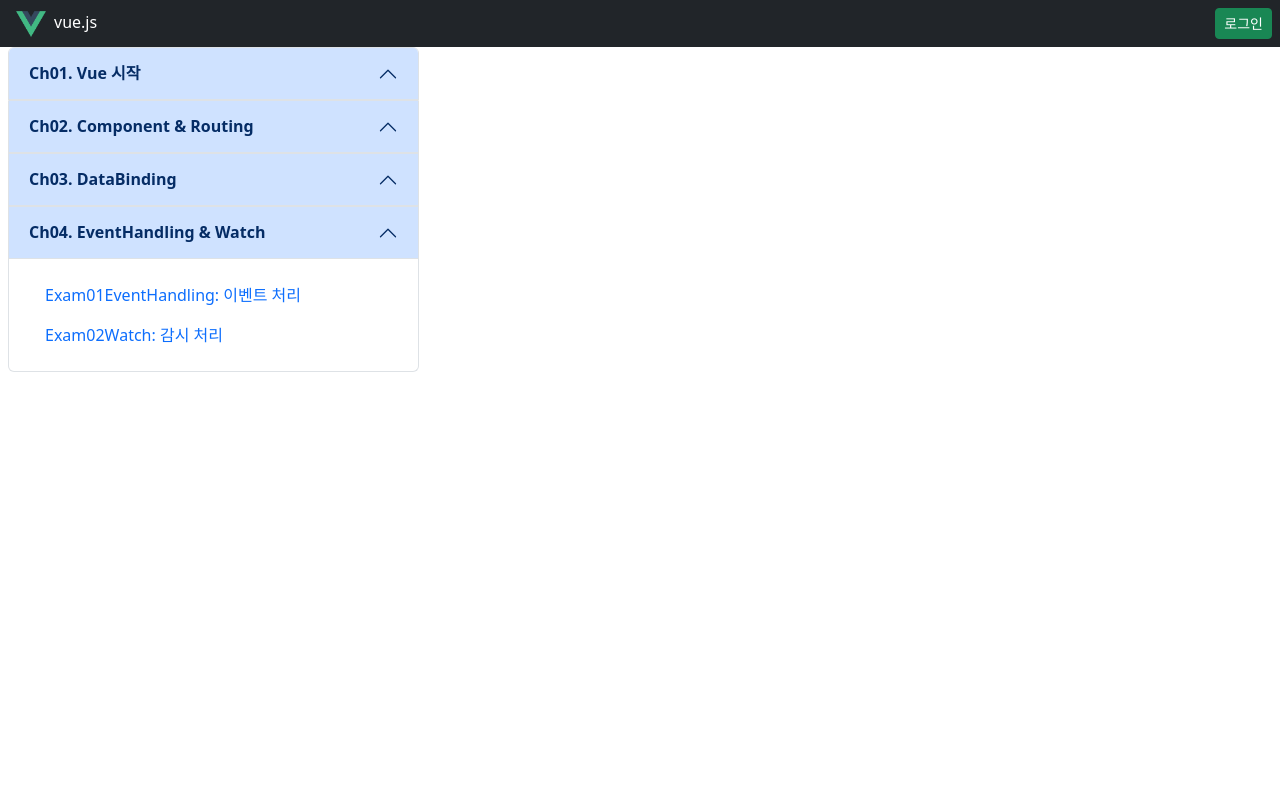
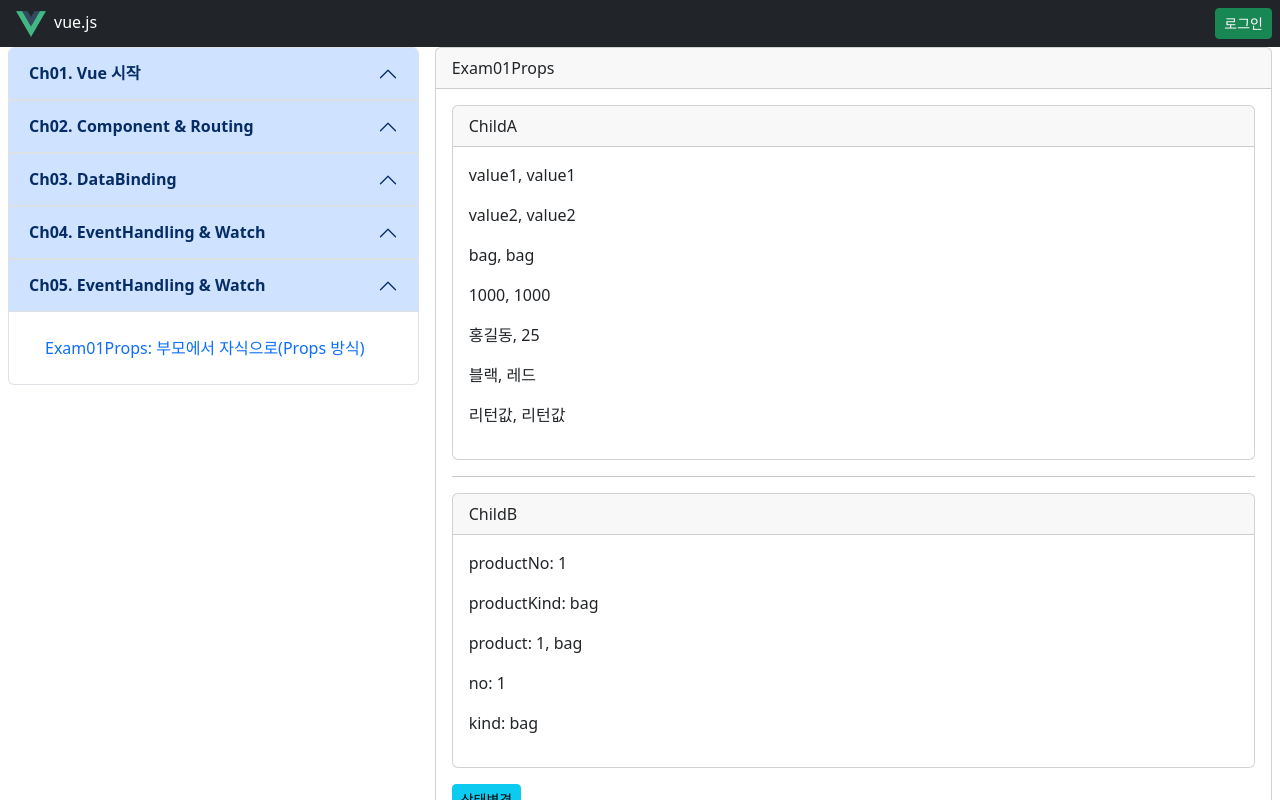
Before and after one commit to leek94/front_Vue_end, a Vue app: page /Ch05DataDelivery/Exam01Props in a window 1280 px wide. Built offline with nearby package versions, Linux system fonts and the light colour scheme.

Commit message:
feat: 부모 -> 자식 데이터 전달

```diff
--- a/src/components/AppMenu.vue
+++ b/src/components/AppMenu.vue
@@ -163,7 +163,7 @@
                 Ch04. EventHandling & Watch
                 </button>
             </h2>
-            <div id="collapse4" class="accordion-collapse collapse show" data-bs-parent="#accordionExample">
+            <div id="collapse4" class="accordion-collapse collapse" data-bs-parent="#accordionExample">
                 <div class="accordion-body">
                 <ul class="nav flex-column">
                     <li class="nav-item">
@@ -183,6 +183,29 @@
             </div>
         </div>
 
+        <div class="accordion-item">
+            <h2 class="accordion-header">
+                <button class="accordion-button fw-bold" type="button"
+                data-bs-toggle="collapse" data-bs-target="#collapse5"
+                aria-expanded="true" aria-controls="collapse5">
+                Ch05. EventHandling & Watch
+                </button>
+            </h2>
+            <div id="collapse5" class="accordion-collapse collapse show" data-bs-parent="#accordionExample">
+                <div class="accordion-body">
+                <ul class="nav flex-column">
+                    <li class="nav-item">
+                       <RouterLink to="/Ch05DataDelivery/Exam01Props"
+                                 class="nav-link">
+                            Exam01Props: 부모에서 자식으로(Props 방식)
+                        </RouterLink>
+                    </li>
+
+                </ul>
+                </div>
+            </div>
+        </div>
+
 
 
     </div>
--- /dev/null
+++ b/src/router/Ch05DataDelivery.js
@@ -0,0 +1,10 @@
+const routes =[
+    {
+            path: "/Ch05DataDelivery/Exam01Props",
+            component: () => import (/* webpackChunkName: "Ch05DataDelivery" */ '@/views/Ch05DataDelivery/Exam01Props')
+    },
+
+
+];
+
+export default routes;
--- a/src/router/index.js
+++ b/src/router/index.js
@@ -3,7 +3,7 @@ import HomeView from '../views/HomeView.vue';
 import Ch02ComponentRouting from './Ch02ComponentRouting';
 import Ch03DataBinding from './Ch03DataBinding';
 import Ch04EventHandlingWatch from './Ch04EventHandlingWatch'
-
+import Ch05DataDelivery from './Ch05DataDelivery'
 const routes = [
   {
     path: '/',
@@ -14,7 +14,8 @@ const routes = [
   // 구조 분해 - 값을 추가할 때 사용함 (배열의 항목을 넣는 것임)
   ...Ch02ComponentRouting,
   ...Ch03DataBinding,
-  ...Ch04EventHandlingWatch
+  ...Ch04EventHandlingWatch,
+  ...Ch05DataDelivery
 ]
 
 const router = createRouter({
--- a/src/views/Ch03DataBinding/Exam10FallThroughAttr/UIComponentA.vue
+++ b/src/views/Ch03DataBinding/Exam10FallThroughAttr/UIComponentA.vue
@@ -1,5 +1,5 @@
 <template>
-    <div class="card">
+    <div class="card"> <!-- 이 위치에 id가 포함됨-->
         <div class="card-header">UIComponentA</div>
         <div class="card-body">
             <div :class="prop.class" :style="prop.style" @click="emit('click')">
--- a/src/views/Ch03DataBinding/Exam11Slot/index.vue
+++ b/src/views/Ch03DataBinding/Exam11Slot/index.vue
@@ -9,7 +9,7 @@
         <!-- Dialog는 기본적으로 안보임 show 했을 때만 보임 -->
         <!-- 기본적으로 dialog나 -->
         <DialogA id="dialogA"/>
-        <DialogB id="dialogB" @close="hideDialogB"/>
+        <DialogB id="dialogB" @close="hideDialogB"/> <!--모달 닫는 자바스크립트를 FallThrough 속성으로 넘김 -->
         <DialogC id="dialogC" @close="hideDialogC"/>
 
     </div>
--- a/src/views/Ch04EventHandlingWatch/Exam01EventHandling.vue
+++ b/src/views/Ch04EventHandlingWatch/Exam01EventHandling.vue
@@ -4,20 +4,20 @@
         <div class="card-body">
             <div class="mb-3">
                 <h6 class="mb-3">[이벤트 처리]</h6>
-                <!-- 함수 참조 -->
+                                                                <!-- 함수 참조 -->
                 <button class="btn btn-danger btn-sm me-2" @click="handleBtn1">버튼1</button>
-                <!-- 함수 호출 매개값 있음 / 내장 이벤트 객체 전달 -->
+                                                         <!-- 함수 호출 매개값 있음 / 내장 이벤트 객체 전달 -->
                 <button class="btn btn-info btn-sm me-2" @click="handleBtn2('vue is good', $event)" >버튼1</button>
             </div>
 
             <div class="input-group mb-3">
-                <span class="input-group-text">아이디</span>
+                <span class="input-group-text">아이디1</span>
                 <input class="form-control" type="text" name="userID" :value="userID" @keyup="handleInput($event)"/>
-                <!-- v-model을 사용하지 않았기 때문에 단방향  -->
+                <!-- v-model을 사용하지 않았기 때문에 단방향 바인딩 -->
             </div>
 
             <div class="input-group mb-3">
-                <span class="input-group-text">아이디</span>
+                <span class="input-group-text">아이디2</span>
                 <input class="form-control" type="text" name="userID" v-model="userID"/>
                 <!-- 양방향 바인딩  -->
             </div>
@@ -66,7 +66,7 @@ let userID = ref("");
 function handleInput(event){
     console.log("event.target.name" + event.target.name); // 발생한 태그의 이름을 확인
     console.log("event.target.value" + event.target.value);
-    // 양방향을 사용하지 않아서 필요함
+    // 양방향을 사용하지 않아서 필요함 -> 단방향 매핑이라서 이런식으로 값을 넣어줌
     userID.value = event.target.value;
 }
 
--- a/src/views/Ch04EventHandlingWatch/Exam02Watch.vue
+++ b/src/views/Ch04EventHandlingWatch/Exam02Watch.vue
@@ -59,7 +59,7 @@ watch(product, (newProduct, oldProduct) => {
 }, { deep: true });
 // deep 속성에 true를 옵션을 주면 객체 자체 뿐만 아니라 속성이 변경된 것도 watch로 볼 수 있음
 
-// 특정 속성만 변경 감시
+// 특정 속성만 변경 감시 / 화살표 함수가 리턴하는 값만 감시하겠다라는 의미 => 문법임
 watch(() => product.value.price, (newPrice, oldPrice)=>{
     console.group("price 속성만 변경 감시");
     console.log("newPrice: "+ newPrice);
@@ -70,8 +70,8 @@ watch(() => product.value.price, (newPrice, oldPrice)=>{
 //복수개의 상태를 감시할 경우 -> 복잡하게 이렇게 사용하지 말고 watch를 여러개 작성하자!!!
 watch([userId, product], ([newUserId, newProduct], [oldUserId, oldProduct]) =>{
     console.group("복수개의 상태를 감시할 경우");
-    console.log("newPrice: "+ newUserId);
-    console.log("oldPrice: "+ oldUserId);
+    console.log("newUserId: "+ newUserId);
+    console.log("oldUserId: "+ oldUserId);
     console.log("newPrice: ", JSON.parse(JSON.stringify(newProduct)));
     console.log("oldPrice: ", JSON.parse(JSON.stringify(oldProduct)));
     console.groupEnd("");
--- /dev/null
+++ b/src/views/Ch05DataDelivery/Exam01Props/ChildA.vue
@@ -0,0 +1,43 @@
+<template>
+    <!-- FallThrough를 통해서 이 위치에 속성들이 들어옴 -->
+    <div class="card">
+        <div class="card-header">ChildA</div>
+        <div class="card-body" :class="prop.prop1"> <!--속성 값으로도 사용 가능-->
+            <p>{{ prop.prop1 }}, {{ prop1 }}</p> <!-- 두가지 방식 사용 가능-->
+            <p>{{ prop.prop2 }}, {{ prop2 }}</p>
+            <p>{{ prop.productKind }}, {{ productKind }}</p>
+            <p>{{ prop.productPrice }}, {{ productPrice }}</p>
+            <p>{{ prop.objectProp.name }}, {{ objectProp.age }}</p>
+            <p>{{ prop.arrayProp[0] }}, {{ arrayProp[1] }}</p>
+            <p>{{ prop.funProp() }}, {{ funProp() }}</p>
+
+        </div>
+    </div>
+</template>
+
+<script setup>
+const prop = defineProps([
+    "prop1",
+    "prop2",
+    "productNo",
+    "productKind",
+    "productPrice",
+    "objectProp",
+    "arrayProp",
+    "funProp"
+]);
+
+// 속성값 읽기
+console.log("prop1: " + prop.prop1);
+console.log("prop2: " + prop.prop2);
+console.log("prodoucNo: " + prop.productNo, typeof(prop.productNo));
+console.log("productKind: " + prop.productKind);
+console.log("productPrice: " + prop.productPrice, typeof(prop.productPrice));
+console.log("objectProp: " + prop.objectProp.name, prop.objectProp.age);
+console.log("arrayProp: " + prop.arrayProp[0], prop.arrayProp[1]);
+console.log("funProp: " + prop.funProp(),typeof(prop.funProp) );
+
+</script>
+
+<style scoped>
+</style>
--- /dev/null
+++ b/src/views/Ch05DataDelivery/Exam01Props/ChildB.vue
@@ -0,0 +1,30 @@
+<template>
+    <!-- FallThrough를 통해서 이 위치에 속성들이 들어옴 -->
+    <div class="card">
+        <div class="card-header">ChildB</div>
+        <div class="card-body">
+            <p>productNo: {{ productNo }}</p>
+            <p>productKind: {{ productKind }}</p>
+            <p>product: {{ product.no }}, {{ product.kind }}</p>
+            <p>no: {{ no }}</p>
+            <p>kind: {{ kind }}</p>
+
+
+        </div>
+    </div>
+</template>
+
+<script setup>
+                                                                // v-bind="product" 이런식으로 넘기면 안의 값으로 받아야함
+const prop = defineProps(["productNo", "productKind", "product", "no", "kind"]);
+
+console.log("productNo: " + prop.productNo, typeof(prop.productNo));
+console.log("productKind: " + prop.productKind);
+console.log("product: " + JSON.parse(JSON.stringify(prop.product)));
+console.log("no: " + prop.no, typeof(prop.no));
+console.log("kind: " + prop.kind);
+
+</script>
+
+<style scoped>
+</style>
--- /dev/null
+++ b/src/views/Ch05DataDelivery/Exam01Props/ChildC.vue
@@ -0,0 +1,62 @@
+<template>
+    <div class="card">
+        <div class="card-header">ChildC</div>
+        <div class="card-body">
+            <p>propA: {{ propA }}</p>
+            <p>propB: {{ propB }}</p>
+            <p>propC: {{ propC }}</p>
+            <p>propD: {{ propD }}</p>
+            <p>propE: {{ propE }}</p>
+            <p>propF: {{ propF.message }}</p>
+            <p>propG: {{ propG[0] }}, {{ propG[1] }} </p>
+            <p>propH: {{ propH() }}</p>
+            <p>propI: {{ propI }}</p>
+        </div>
+    </div>
+</template>
+
+<script setup>
+const prop = defineProps({
+    propA: String,
+    propB: Number,
+    propC: [String, Number],
+    propD: {
+        type: String,
+        required:true
+    },
+    propE: {
+        type:Number,
+        default: 3
+    },
+    propF: {
+        type: Object,
+        default() {
+           return  {message: "Hello"};
+        }
+    },
+    propG: {
+        type: Array,
+        default() {
+            return ["black", "white"];
+        }
+    },
+
+    propH: {
+        type:Function,
+        default() {
+            return "기본값2";
+        }
+    },
+
+    propI: {
+        type: Number,
+        validator(value) {
+            return value > 0 && value <11;
+        }
+    }
+
+})
+</script>
+
+<style scoped>
+</style>
--- /dev/null
+++ b/src/views/Ch05DataDelivery/Exam01Props/index.vue
@@ -0,0 +1,56 @@
+<template>
+    <div class="card">
+        <div class="card-header">Exam01Props</div>
+        <div class="card-body">
+            <ChildA prop1="value1"
+                    prop2="value2"
+                    productNo="1"
+                    product-kind="bag"
+                    :productPrice="1000"
+                    :objectProp="{name:'홍길동', age:25}"
+                    :arrayProp="['블랙','레드']"
+                    :funProp="() => '리턴값'"/>
+                    <!-- :productNo="1"이렇게 전달시 숫자 1 로 전달 -->
+                    <!-- :이 안 붙으면 문자열로 전달, :이 붙으면 코드로 전달 -->
+            <hr/>
+            <ChildB v-bind:productNo="product.no"
+                    :productKind="product.kind"
+                    :product="product"
+                    v-bind="product"/>
+                    <!-- prop의 값이 상태값이 되면 부모의 값이 변경되면 자식에 자동 반영됨 -->
+            <button class="btn btn-info btn-sm mt-3" @click="changeData">상태변경</button>
+                    <!-- 속성, 속성, 객체, 구조분해된 값 전달 -->
+            <hr/>
+            <ChildC propA="문자열"
+                    :propB="5"
+                    :propC="['뷰',5]"
+                    :propD="'프론트엔드'"
+                    :propF="{message: 'Thanks'}"
+                    :propG="['yellow','green']"
+                    :propH="() => '기본값1'"
+                    :propI="5"
+                    />
+        </div>
+    </div>
+</template>
+
+<script setup>
+import { ref } from "vue";
+import ChildA from "./ChildA.vue";
+import ChildB from "./ChildB.vue";
+import ChildC from "./ChildC.vue";
+
+const product = ref({
+    no:1,
+    kind:"bag"
+})
+
+function changeData() {
+    product.value.no +=1;
+    product.value.kind += "g";
+}
+
+</script>
+
+<style scoped>
+</style>
```
Also changed, not shown: src/views/Ch05DataDelivery/Exam02EventEmit/index.vue (added).
